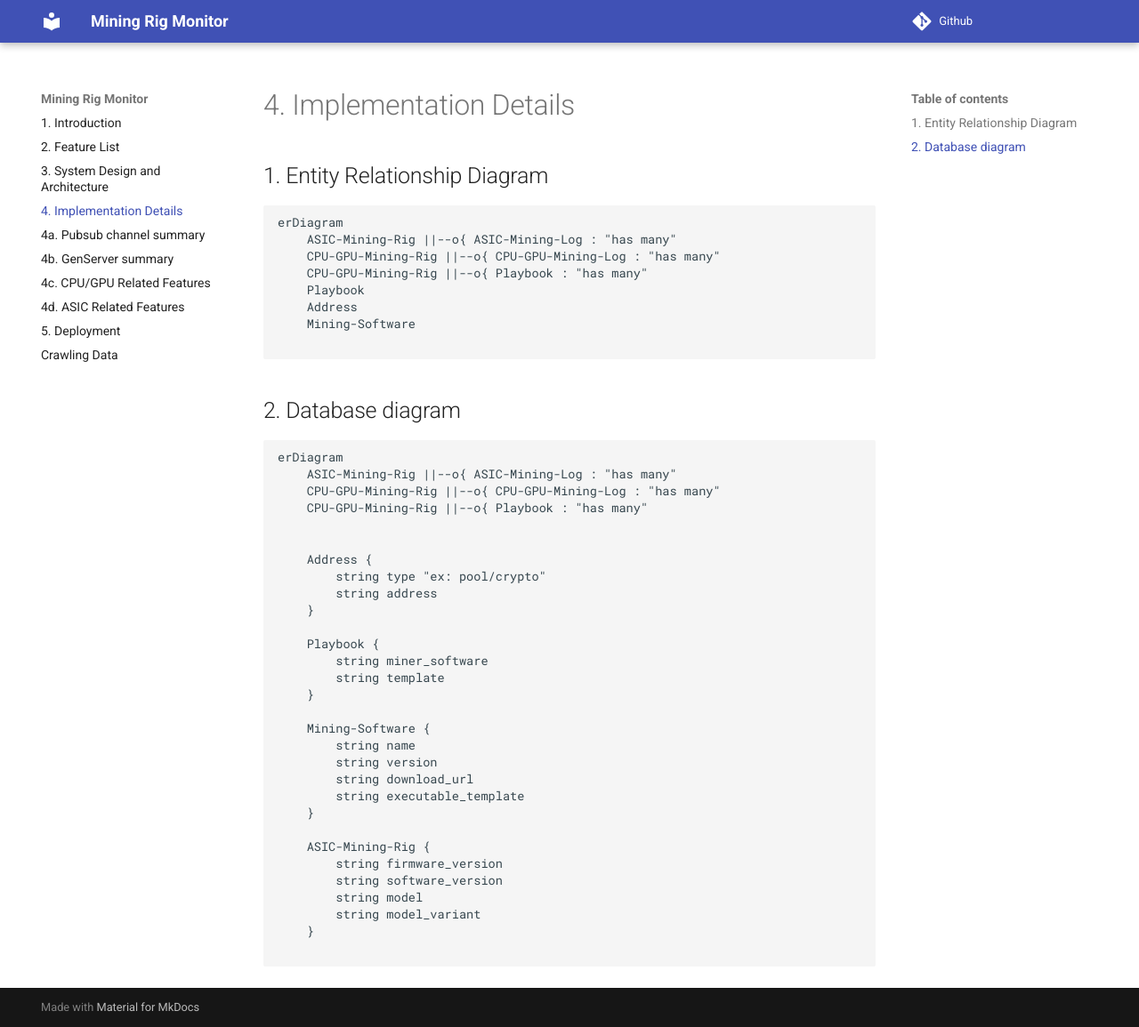
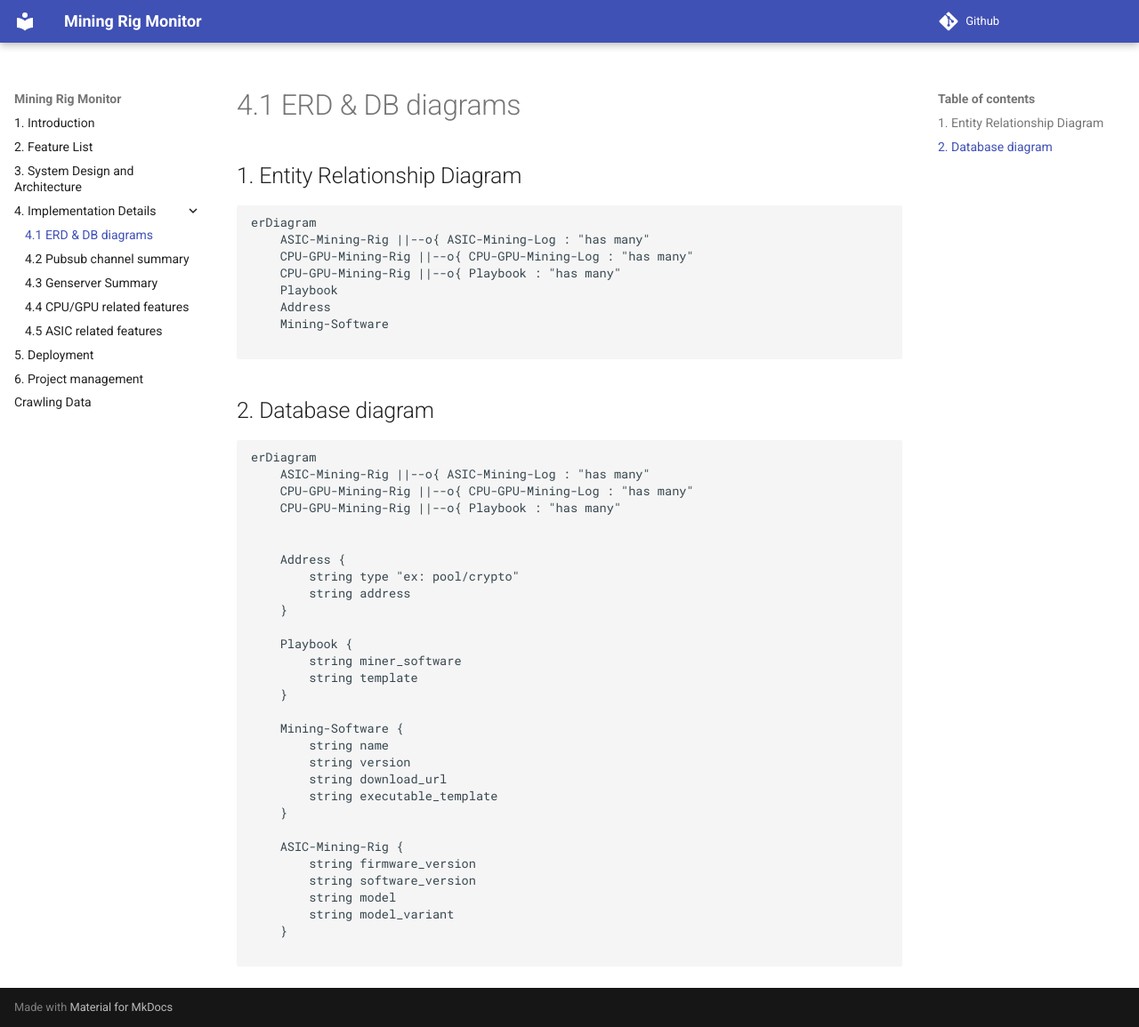
Before and after one commit to nguyenvinhlinh/Mining-Rig-Monitor-Document, an MkDocs documentation site: the page built from docs/041-erd-db-diagram.md, in a window 1280 px wide and 1155 px high. Shown: the whole window at 89% size. Built offline with MkDocs 1.6.1 and Material for MkDocs 9.7.7, drawn with Linux system fonts in a browser that asks for light colours; comment, search, counter and statistics services are not loaded.

Commit message:
update nav + add project management.

````diff
--- a/docs/04-implementation-details.md
+++ b/docs/041-erd-db-diagram.md
@@ -1,4 +1,4 @@
-# 4. Implementation Details
+# 4.1 ERD & DB diagrams
 
 ## 1. Entity Relationship Diagram
 ```mermaid
--- a/docs/04a-pubsub-channel-summary.md
+++ b/docs/042-pubsub-channel-summary.md
@@ -1,4 +1,4 @@
-# 4a. Pubsub channel summary
+# 4.2 Pubsub channel summary
 This software support rich UI/UI realtime update & interaction shared between all active login session. As a consequence, this is a list of pubsub channel.
 
 - `cpu-gpu-mining-rig-index`
--- a/docs/04b-genserver-summary.md
+++ b/docs/043-genserver-summary.md
@@ -1,4 +1,4 @@
-# 4b. GenServer summary
+# 4.3 GenServer summary
 This is a list of GenServer process support aggregate data.
 
 - ASIC Mining Rig Index:
--- a/docs/04c-cpu-gpu-related-features.md
+++ b/docs/044-cpu-gpu-related-features.md
@@ -1,4 +1,4 @@
-# 4c. CPU/GPU Related Features
+# 4.4 CPU/GPU Related Features
 
 ## Feature 1: Login
 The software is selfhost and  does not have user credentials system. At the time sysadmin deploy the `commander`, there is a configuration for **password**.
--- a/docs/04d-asic-related-features.md
+++ b/docs/045-asic-related-features.md
@@ -1,4 +1,4 @@
-# 4d. ASIC Related Features
+# 4.5 ASIC Related Features
 
 ## Feature 7: Add new ASIC mining rig
 This feature requried users to do two phrases:
--- /dev/null
+++ b/docs/style.css
@@ -0,0 +1,5 @@
+.md-grid {
+    margin-left: auto;
+    margin-right: auto;
+    max-width: 100%;
+}
--- a/mkdocs.yml
+++ b/mkdocs.yml
@@ -5,12 +5,14 @@ nav:
   - '01-introduction.md'
   - '02-features.md'
   - '03-system-design-and-architect.md'
-  - '04-implementation-details.md'
-  - '04a-pubsub-channel-summary.md'
-  - '04b-genserver-summary.md'
-  - '04c-cpu-gpu-related-features.md'
-  - '04d-asic-related-features.md'
+  - '4. Implementation Details':
+      - '4.1 ERD & DB diagrams': '041-erd-db-diagram.md'
+      - '4.2 Pubsub channel summary':  '042-pubsub-channel-summary.md'
+      - '4.3 Genserver Summary': '043-genserver-summary.md'
+      - '4.4 CPU/GPU related features': '044-cpu-gpu-related-features.md'
+      - '4.5 ASIC related features': '045-asic-related-features.md'
   - '05-deployment.md'
+  - '06-project-management.md'
   - 'crawling-data.md'
 plugins:
     - mermaid2
@@ -24,3 +26,6 @@ theme:
 
 markdown_extensions:
   - admonition
+
+extra_css:
+  - style.css
````
Also changed, not shown: docs/06-project-management-fullscreen.md (added, +55 -0 lines), docs/06-project-management.md (added, +52 -0 lines).
